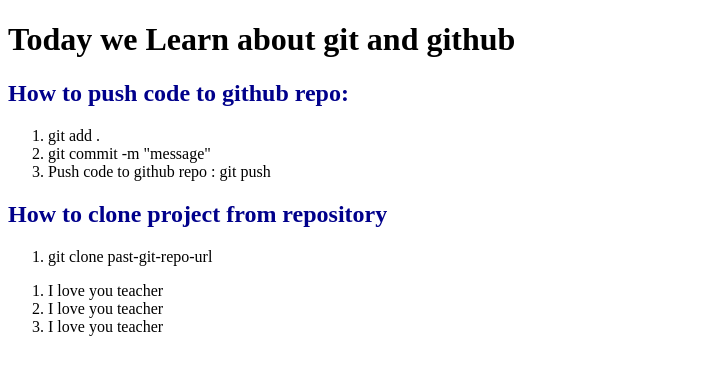
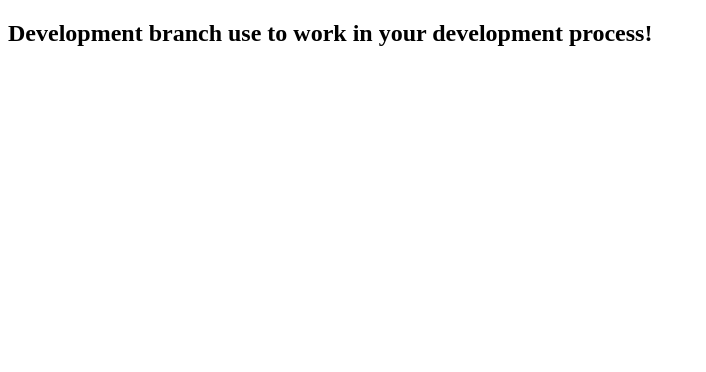
Before and after one commit to sreypheasin/test-repo3, a plain HTML site: page index.html in a window 1280 px wide. Shown: the whole page, without its empty margins (0-706 px from the left). Drawn offline with Linux system fonts and the light colour scheme.

Commit message:
change index.html content

```diff
--- a/index.html
+++ b/index.html
@@ -7,21 +7,11 @@
     <title>test</title>
   </head>
   <body>
-    <h1> Today we Learn about git and github</h1>
-    <h2>How to push code to github repo:</h2>
-    <ol>
-      <li>git add .</li>
-      <li>git commit -m "message"</li>
-      <li>Push code to github repo : git push</li>
-    </ol>
-    <h2>How to clone project from repository</h2>
-    <ol>
-        <li>git clone past-git-repo-url</li>
-    </ol>
-    <ol>
-      <li>I love you teacher</li>
-      <li>I love you teacher</li>
-      <li>I love you teacher</li>
-    </ol>
+    <main>
+      <!-- Write in branch develop -->
+      <section>
+        <h1>Development branch use to work in your development process!</h1>
+      </section>
+    </main>
   </body>
 </html>
```
